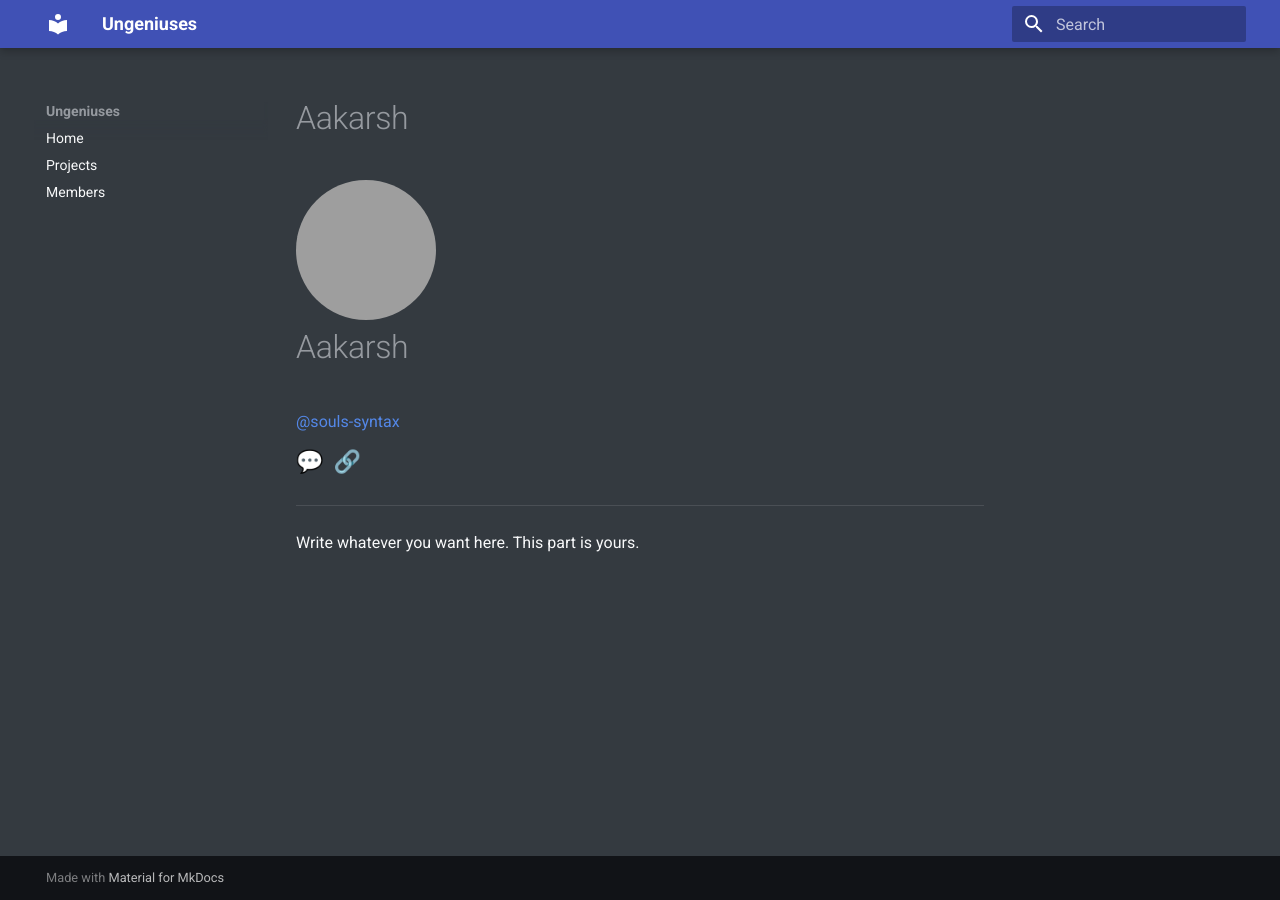
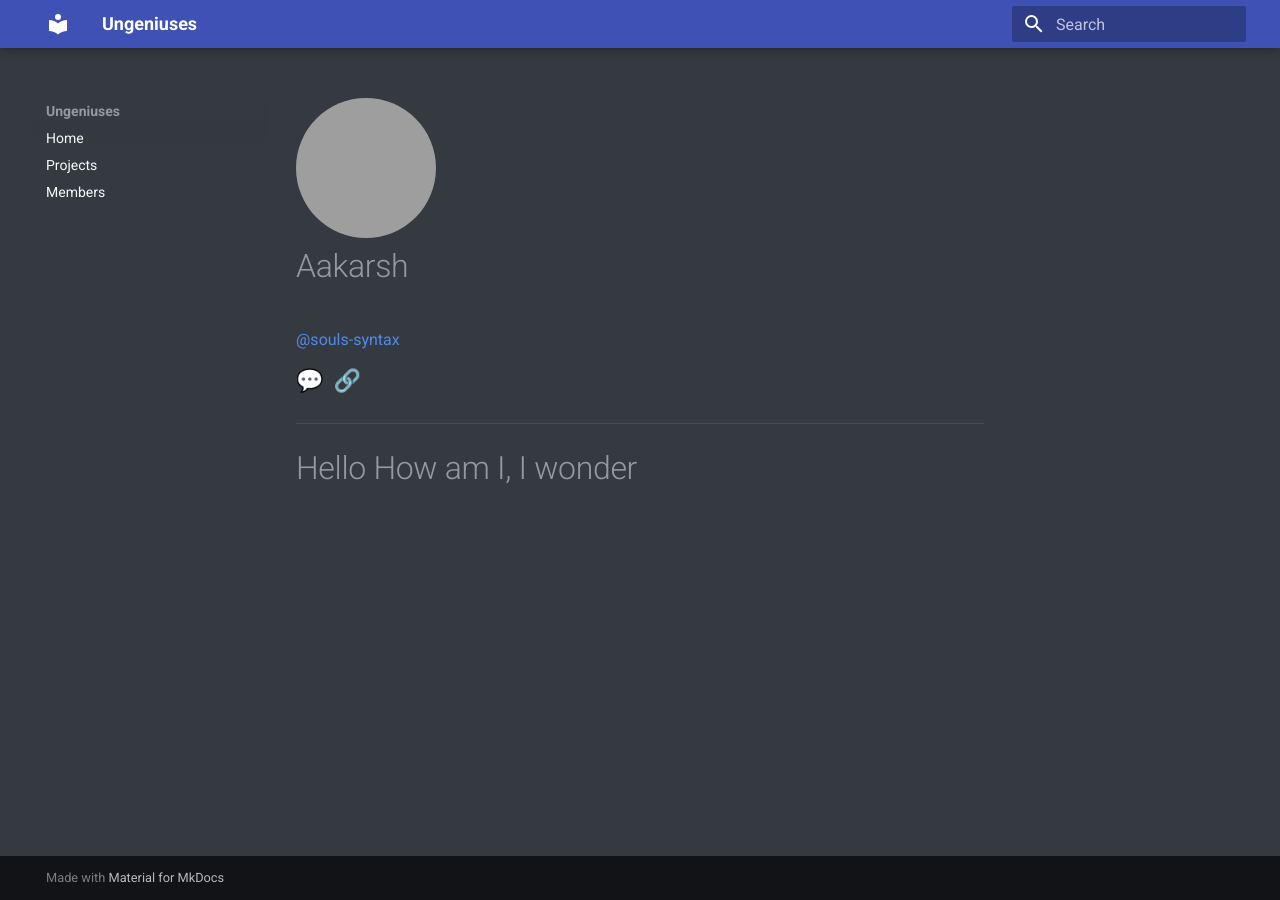
Before and after one commit to ungeniuses/wiki, an MkDocs documentation site: the page built from docs/members/aakarsh.md, in a window 1280 px wide. Built offline with MkDocs 1.6.1 and Material for MkDocs 9.7.7, drawn with Linux system fonts in a browser that asks for light colours; grey boxes are pictures that could not be loaded.

Commit message:
some edit

```diff
--- a/docs/members/aakarsh.md
+++ b/docs/members/aakarsh.md
@@ -2,4 +2,4 @@
 
 ---
 
-Write whatever you want here. This part is yours.
+# Hello How am I, I wonder
```
Also changed, not shown: docs/members/ritabrata.md (added), docs/members/saksham.md (added), docs/members/shivang.md (added), docs/projects/reader.cpp.md (renamed from docs/projects/gigavector.md).
